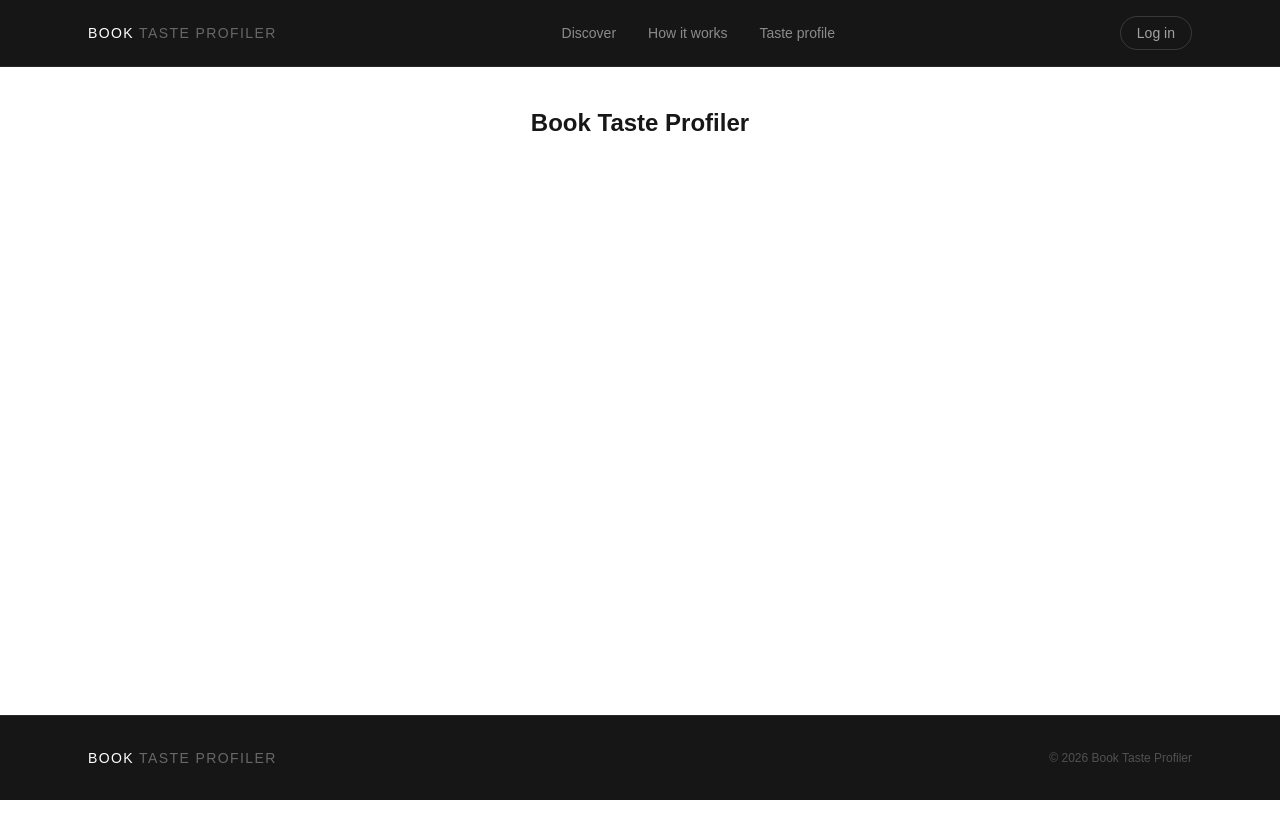
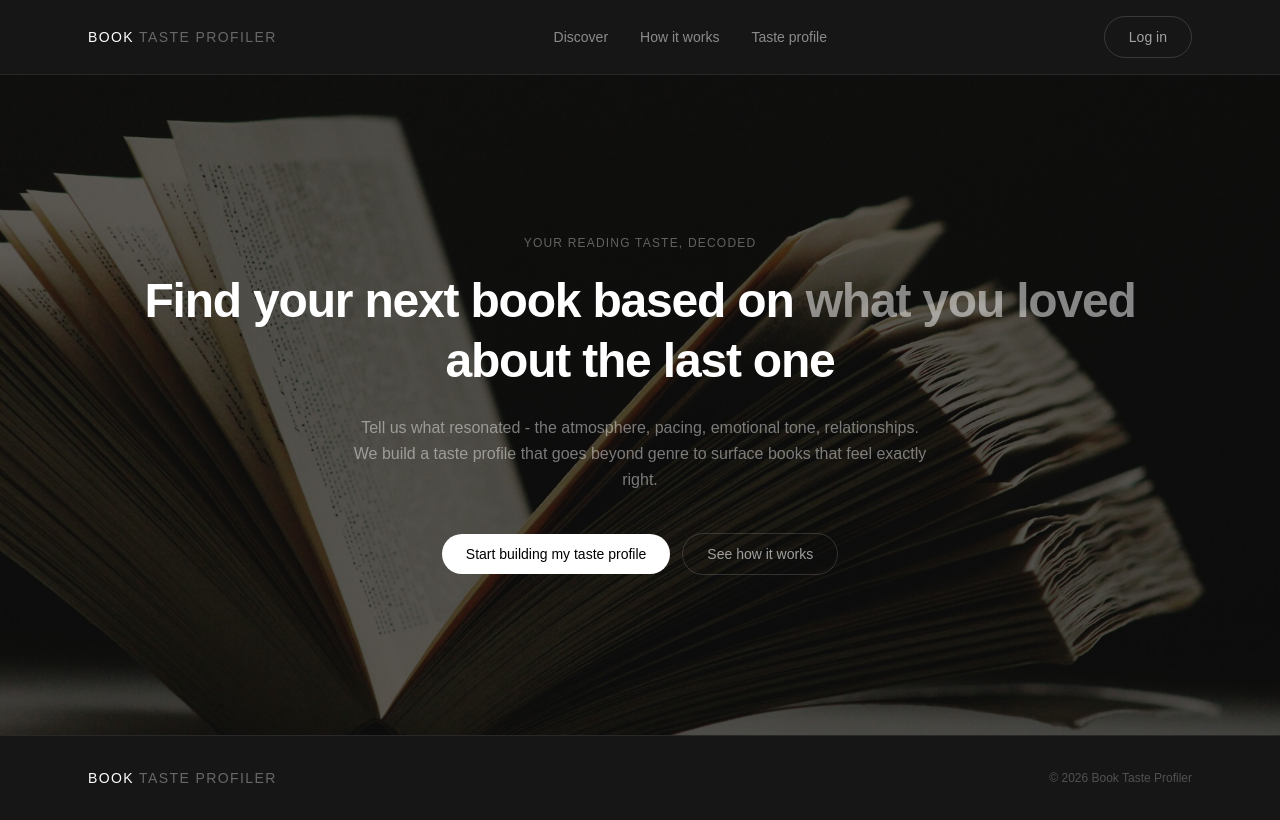
Before and after one commit to kguzik/book-taste-profiler, a Next.js app: page / in a window 1280 px wide. Built offline with nearby package versions, Linux system fonts and the light colour scheme.

Commit message:
feat: add Hero, Container and Button components

```diff
--- a/src/app/page.tsx
+++ b/src/app/page.tsx
@@ -1,9 +1,19 @@
+import Hero from '@/features/home/Hero';
+import { heroContent } from '@/data/home';
+
 export default function Home() {
   return (
-    <main>
-      <div className='mt-10'>
-        <h1 className='text-center text-2xl font-bold'>Book Taste Profiler</h1>
-      </div>
+    <main className='flex flex-1 flex-col'>
+      <Hero
+        eyebrow={heroContent.eyebrow}
+        heading={heroContent.heading}
+        headingDim={heroContent.headingDim}
+        headingSuffix={heroContent.headingSuffix}
+        description={heroContent.description}
+        primaryCta={heroContent.primaryCta}
+        secondaryCta={heroContent.secondaryCta}
+        backgroundImage='/images/hero-background.jpg'
+      />
     </main>
   );
 }
--- a/src/components/layout/Footer.tsx
+++ b/src/components/layout/Footer.tsx
@@ -1,16 +1,17 @@
+import Container from '@/components/ui/Container';
 import Logo from '@/components/layout/Logo';
 
 export default function Footer() {
   const year = new Date().getFullYear();
   return (
     <footer className='mt-auto border-t border-white/8 bg-[#0a0a0a]/95 backdrop-blur-sm'>
-      <div className='mx-auto flex max-w-6xl flex-col items-center justify-between gap-4 px-6 py-8 sm:flex-row'>
+      <Container className='flex flex-col items-center justify-between gap-4 py-8 sm:flex-row'>
         <Logo />
 
         <p className='text-xs text-white/25'>
           &copy; {year} Book Taste Profiler
         </p>
-      </div>
+      </Container>
     </footer>
   );
 }
--- a/src/components/layout/Header.tsx
+++ b/src/components/layout/Header.tsx
@@ -5,6 +5,8 @@ import Link from 'next/link';
 import CloseIcon from '@/components/icons/CloseIcon';
 import HamburgerIcon from '@/components/icons/HamburgerIcon';
 import Logo from '@/components/layout/Logo';
+import Button from '@/components/ui/Button';
+import Container from '@/components/ui/Container';
 import { headerContent, navLinks } from '@/data/header';
 
 export default function Header() {
@@ -13,7 +15,7 @@ export default function Header() {
 
   return (
     <header className='sticky top-0 z-50 border-b border-white/8 bg-[#0a0a0a]/95 backdrop-blur-sm'>
-      <div className='mx-auto flex max-w-6xl items-center justify-between px-6 py-4'>
+      <Container className='flex items-center justify-between py-4'>
         <Logo />
 
         <nav className='hidden items-center gap-8 md:flex'>
@@ -28,12 +30,9 @@ export default function Header() {
           ))}
         </nav>
 
-        <button
-          type='button'
-          className='hidden rounded-full border border-white/15 px-4 py-1.5 text-sm text-white/60 transition-colors duration-200 hover:border-white/35 hover:text-white/90 md:block'
-        >
-          {loginLabel}
-        </button>
+        <div className='hidden md:inline-flex'>
+          <Button variant='secondary'>{loginLabel}</Button>
+        </div>
 
         <button
           type='button'
@@ -44,7 +43,7 @@ export default function Header() {
         >
           {menuOpen ? <CloseIcon /> : <HamburgerIcon />}
         </button>
-      </div>
+      </Container>
 
       {menuOpen && (
         <div className='border-t border-white/8 px-6 pb-6 pt-4 md:hidden'>
@@ -61,12 +60,7 @@ export default function Header() {
             ))}
           </nav>
           <div className='mt-4 border-t border-white/8 pt-4'>
-            <button
-              type='button'
-              className='rounded-full border border-white/15 px-4 py-1.5 text-sm text-white/60 transition-colors duration-200 hover:border-white/35 hover:text-white/90'
-            >
-              {loginLabel}
-            </button>
+            <Button variant='secondary'>{loginLabel}</Button>
           </div>
         </div>
       )}
--- /dev/null
+++ b/src/components/ui/Button.tsx
@@ -0,0 +1,46 @@
+import Link from 'next/link';
+
+type Variant = 'primary' | 'secondary';
+
+type Props = {
+  variant?: Variant;
+  href?: string;
+  children: React.ReactNode;
+  type?: 'button' | 'submit' | 'reset';
+  onClick?: () => void;
+  className?: string;
+};
+
+const styles: Record<Variant, string> = {
+  primary: 'bg-white text-black hover:opacity-85',
+  secondary:
+    'border border-white/15 text-white/60 hover:border-white/35 hover:text-white/90',
+};
+
+const base =
+  'inline-flex items-center justify-center rounded-full px-6 py-2.5 text-sm font-medium transition-all duration-200 cursor-pointer';
+
+export default function Button({
+  variant = 'primary',
+  href,
+  children,
+  type = 'button',
+  onClick,
+  className = '',
+}: Props) {
+  const btnStyles = `${base} ${styles[variant]}${className ? ` ${className}` : ''}`;
+
+  if (href) {
+    return (
+      <Link href={href} className={btnStyles}>
+        {children}
+      </Link>
+    );
+  }
+
+  return (
+    <button type={type} onClick={onClick} className={btnStyles}>
+      {children}
+    </button>
+  );
+}
--- /dev/null
+++ b/src/components/ui/Container.tsx
@@ -0,0 +1,12 @@
+type Props = {
+  children: React.ReactNode;
+  className?: string;
+}
+
+export default function Container({ children, className }: Props) {
+  return (
+    <div className={`mx-auto w-full max-w-6xl px-6${className ? ` ${className}` : ''}`}>
+      {children}
+    </div>
+  );
+}
--- /dev/null
+++ b/src/data/home.ts
@@ -0,0 +1,16 @@
+export const heroContent = {
+  eyebrow: 'Your reading taste, decoded',
+  heading: 'Find your next book based on',
+  headingDim: 'what you loved',
+  headingSuffix: 'about the last one',
+  description:
+    'Tell us what resonated - the atmosphere, pacing, emotional tone, relationships. We build a taste profile that goes beyond genre to surface books that feel exactly right.',
+  primaryCta: {
+    label: 'Start building my taste profile',
+    href: '/taste-profile',
+  },
+  secondaryCta: {
+    label: 'See how it works',
+    href: '/how-it-works',
+  },
+};
--- /dev/null
+++ b/src/features/home/Hero.tsx
@@ -0,0 +1,81 @@
+import Button from '@/components/ui/Button';
+import Container from '@/components/ui/Container';
+
+type Cta = {
+  label: string;
+  href: string;
+};
+
+type Props = {
+  eyebrow?: string;
+  heading: string;
+  headingDim?: string;
+  headingSuffix?: string;
+  description?: string;
+  primaryCta?: Cta;
+  secondaryCta?: Cta;
+  backgroundImage?: string;
+};
+
+export default function Hero({
+  eyebrow,
+  heading,
+  headingDim,
+  headingSuffix,
+  description,
+  primaryCta,
+  secondaryCta,
+  backgroundImage,
+}: Props) {
+  return (
+    <section className='relative flex w-full flex-col items-center overflow-hidden py-32 text-center sm:py-40'>
+      {backgroundImage && (
+        <>
+          <div
+            className='absolute inset-0 bg-cover bg-center bg-no-repeat'
+            style={{ backgroundImage: `url('${backgroundImage}')` }}
+          />
+          <div className='absolute inset-0 bg-black/60' />
+        </>
+      )}
+      <Container className='relative'>
+        <div className='mx-auto flex flex-col items-center'>
+          {eyebrow && (
+            <p className='mb-5 text-xs font-medium tracking-widest text-white/35 uppercase'>
+              {eyebrow}
+            </p>
+          )}
+
+          <h1 className='mb-6 text-4xl font-semibold leading-tight tracking-tight text-white sm:text-5xl sm:leading-tight'>
+            {heading}
+            {headingDim && (
+              <span className='text-white/50'> {headingDim} </span>
+            )}
+            {headingSuffix}
+          </h1>
+
+          {description && (
+            <p className='mb-10 max-w-xl text-base leading-relaxed text-white/45'>
+              {description}
+            </p>
+          )}
+
+          {(primaryCta || secondaryCta) && (
+            <div className='flex flex-col items-center gap-3 sm:flex-row'>
+              {primaryCta && (
+                <Button href={primaryCta.href} variant='primary'>
+                  {primaryCta.label}
+                </Button>
+              )}
+              {secondaryCta && (
+                <Button href={secondaryCta.href} variant='secondary'>
+                  {secondaryCta.label}
+                </Button>
+              )}
+            </div>
+          )}
+        </div>
+      </Container>
+    </section>
+  );
+}
```
Also changed, not shown: public/images/hero-background.jpg (added), 1 other file (tests, documents, lock files or other folders).
